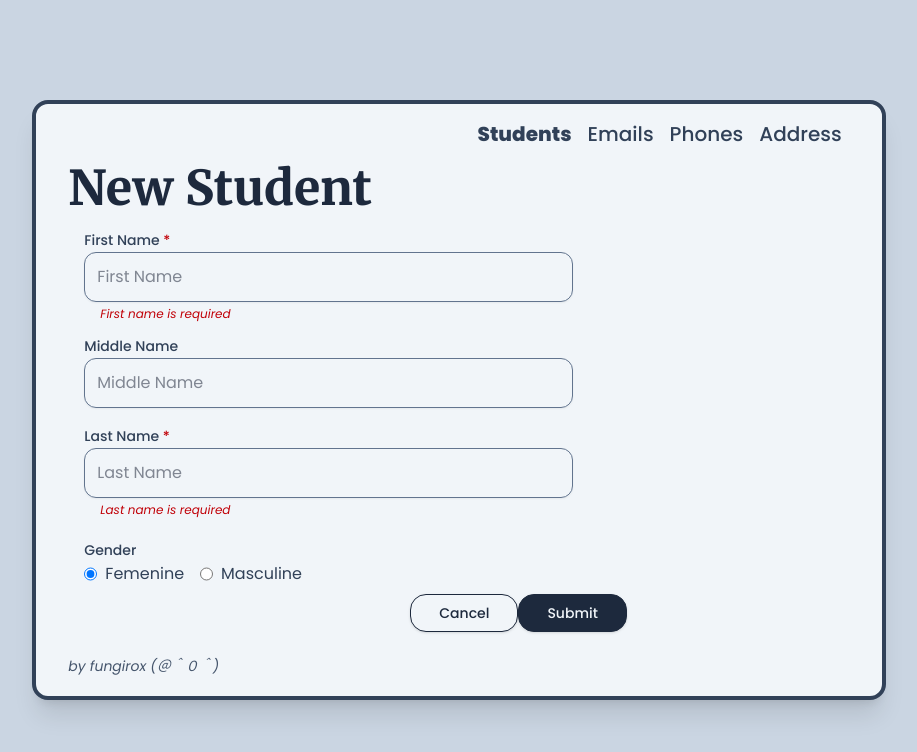
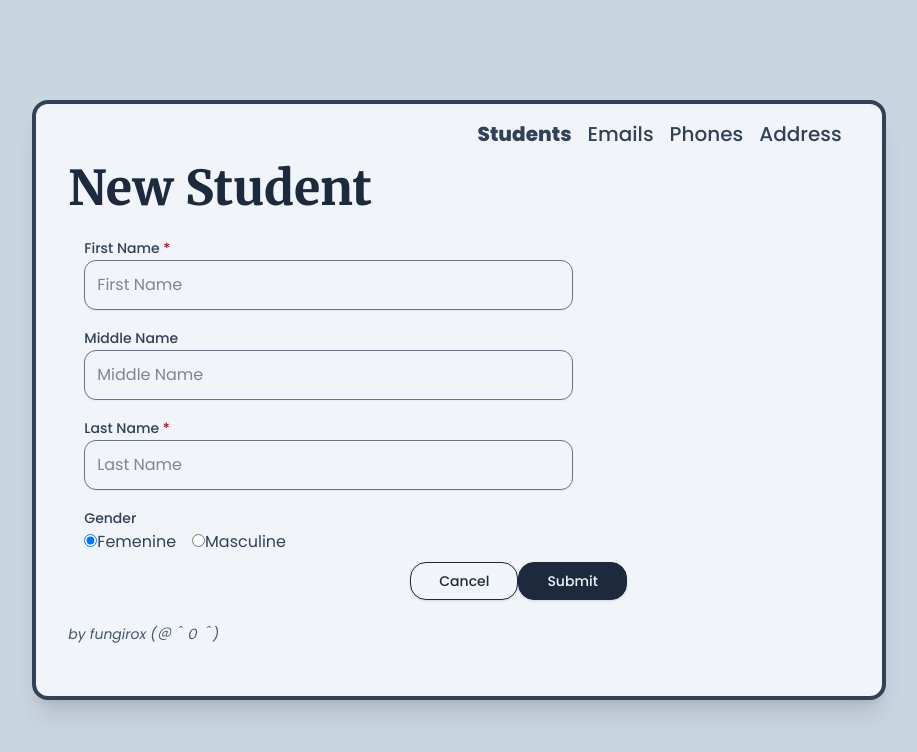
Before and after one commit to fungirox/students-api, an Angular app in the folder students-view/: page /student/create in a window 1280 px wide. Shown: the top 752 px of the page, without its empty margins (181-1098 px from the left). Built offline with nearby package versions, Linux system fonts and the light colour scheme.

Commit message:
Validación en Create Student e instalación de CDK

```diff
--- a/students-view/package.json
+++ b/students-view/package.json
@@ -23,6 +23,7 @@
   "private": true,
   "packageManager": "npm@11.6.2",
   "dependencies": {
+    "@angular/cdk": "^21.1.1",
     "@angular/common": "^21.1.0",
     "@angular/compiler": "^21.1.0",
     "@angular/core": "^21.1.0",
--- a/students-view/src/app/pages/student/student-create/student-create.html
+++ b/students-view/src/app/pages/student/student-create/student-create.html
@@ -2,46 +2,71 @@
     New Student
 </h1>
 <div class="flex flex-col p-4 w-2/3">
-    <form (ngSubmit)="createStudent()">
-        <div class="w-full py">
+    <form [formGroup]="student_form" (ngSubmit)="createStudent()">
+        <div class="w-full py-2">
             <label for="first_name" class="text-sm font-medium text-slate-700">First Name <span
                     class="text-red-700">*</span> </label>
             <input required class="w-full px-3 py-3 shadow-xs rounded-xl border-default-medium bg-neutral-secondary-medium border
-                text-base text-slate-900 border-slate-500" placeholder="First Name" [(ngModel)]="student['first_name']"
+                text-base text-slate-900 border-slate-500" placeholder="First Name" formControlName="first_name"
                 type="text" id="first_name" name="first_name" />
-            <div class="text-xs text-red-700 italic px-4 py-1">
-                <span>First name is required</span>
+            <div class="px-4">
+                @if (student_form.get('first_name')?.invalid && (student_form.get('first_name')?.dirty ||
+                student_form.get('first_name')?.touched)) {
+                @if(student_form.get('first_name')?.errors?.["required"]){
+                <span class="text-xs text-red-700 italic">First name is required</span>
+                }
+                @if(student_form.get('first_name')?.errors?.["minlength"]){
+                <span class="text-xs text-red-700 italic">First name must be at least 2 characters long</span>
+                }
+                }
             </div>
         </div>
         <div class="w-full py-2">
             <label for="middle_name" class="text-sm font-medium text-slate-700">Middle Name</label>
             <input class="w-full px-3 py-3 shadow-xs rounded-xl border-default-medium bg-neutral-secondary-medium border
-                text-base text-slate-900 border-slate-500" placeholder="Middle Name"
-                [(ngModel)]="student['middle_name']" type="text" id="middle_name" name="middle_name" />
+                text-base text-slate-900 border-slate-500" placeholder="Middle Name" formControlName="middle_name"
+                type="text" id="middle_name" name="middle_name" />
+            <div class="px-4">
+                @if (student_form.get('middle_name')?.invalid && (student_form.get('middle_name')?.dirty ||
+                student_form.get('middle_name')?.touched)) {
+                @if(student_form.get('middle_name')?.errors?.["minlength"]){
+                <span class="text-xs text-red-700 italic">Middle name must be at least 2 characters long</span>
+                }
+                }
+            </div>
         </div>
         <div class="w-full py-2">
             <label for="last_name" class="text-sm font-medium text-slate-700">Last Name <span
                     class="text-red-700">*</span></label>
             <input required class="w-full px-3 py-3 shadow-xs rounded-xl border-default-medium bg-neutral-secondary-medium border
-                text-base text-slate-900 border-slate-500" placeholder="Last Name" [(ngModel)]="student['last_name']"
+                text-base text-slate-900 border-slate-500" placeholder="Last Name" formControlName="last_name"
                 type="text" id="last_name" name="last_name" />
-            <div class="text-xs text-red-700 italic px-4 py-1">
-                <span>Last name is required</span>
+            <div class="px-4">
+                @if (student_form.get('last_name')?.invalid && (student_form.get('last_name')?.dirty ||
+                student_form.get('last_name')?.touched)) {
+                @if(student_form.get('last_name')?.errors?.["required"]){
+                <span class="text-xs text-red-700 italic">Last name is required</span>
+                }
+                @if(student_form.get('last_name')?.errors?.["minlength"]){
+                <span class="text-xs text-red-700 italic">Last name must be at least 2 characters long</span>
+                }
+                }
             </div>
         </div>
         <div class="w-full py-2">
-            <span class="text-sm font-medium text-slate-700">Gender</span>
-            <div class="flex flex-row space-x-4">
-                <div class="flex flex-row space-x-2">
-                    <input name="Femenine" id="Femenine" type="radio" [value]="'f'" [(ngModel)]="student['gender']" />
-                    <label for="Femenine" class="text-slate-700">Femenine</label>
+            <fieldset>
+                <legend><span class="text-sm font-medium text-slate-700">Gender</span></legend>
+                <div class="flex flex-row space-x-4">
+                    <div class="flex flex-row space-x-2">
+                        <label class="text-slate-700"><input name="gender" type="radio" [value]="'f'" formControlName="gender" />Femenine</label>
+                    </div>
+                    <div class="flex flex-row space-x-2">
+                        <label class="text-slate-700"><input name="gender" type="radio" [value]="'m'" formControlName="gender" />Masculine</label>
+                    </div>
                 </div>
-                <div class="flex flex-row space-x-2">
-                    <input name="Masculine" id="Masculine" type="radio" [value]="'m'" [(ngModel)]="student['gender']" />
-                    <label for="Masculine" class="text-slate-700">Masculine</label>
-                </div>
+            </fieldset>
 
-            </div>
+
         </div>
 
         <div class="flex flex-row justify-end ">
--- a/students-view/src/app/pages/student/student-create/student-create.ts
+++ b/students-view/src/app/pages/student/student-create/student-create.ts
@@ -1,34 +1,36 @@
-import { Component } from '@angular/core';
+import { Component, inject } from '@angular/core';
 import { Router, RouterLink } from '@angular/router';
-import { FormsModule } from '@angular/forms';
+import { Form, FormBuilder, FormGroup, FormsModule, NonNullableFormBuilder, Validators, ReactiveFormsModule } from '@angular/forms';
 import { PostRequest } from '../../../services/create/post-request';
 import { Student } from '../../../interface/student';
 
 @Component({
   selector: 'app-student-create',
-  imports: [FormsModule, RouterLink],
+  imports: [FormsModule, RouterLink, ReactiveFormsModule],
   templateUrl: './student-create.html',
   styleUrl: './student-create.css',
 })
 export class StudentCreate {
-    student : Student = {
-    'id': '',
-    'first_name': '',
-    'middle_name': '',
-    'last_name': '',
-    'gender': 'f'
-  };
 
   constructor(
     public post_request: PostRequest,
-    private new_route : Router
+    private new_route: Router
   ) { }
 
-  createStudent(){
-    this.post_request.createStudent(this.student).subscribe({
+  fb = inject(NonNullableFormBuilder);
+  student_form = this.fb.group({
+    first_name: ['', { validators: [Validators.required, Validators.minLength(2), Validators.maxLength(45)] }],
+    middle_name: ['', { validators: [Validators.minLength(2), Validators.maxLength(45)] }],
+    last_name: ['', { validators: [Validators.required, Validators.minLength(2), Validators.maxLength(45)] }],
+    gender: ['f']
+  });
+
+  createStudent() {
+    this.post_request.createStudent(this.student_form.value).subscribe({
       next: (response: any) => {
-        const student = response.student
-        this.new_route.navigate([`/student/show/${student["id"]}`]);
+        const student_id = response.student.id;
+        this.student_form.patchValue(response.student);
+        this.new_route.navigate([`/student/show/${student_id}`]);
       },
       error: (error) => console.error(error)
     });
```
Also changed, not shown: 1 other file (tests, documents, lock files or other folders).
